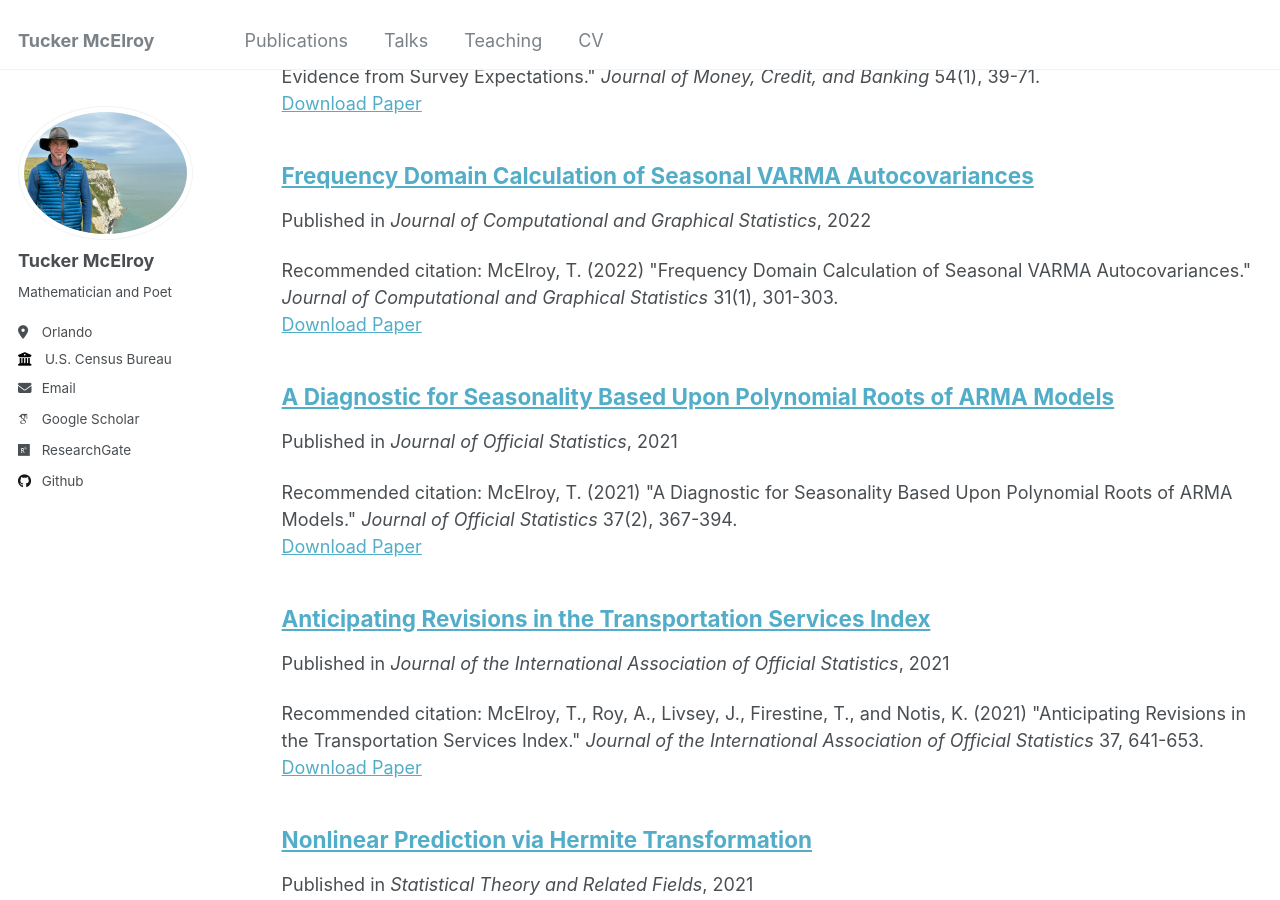
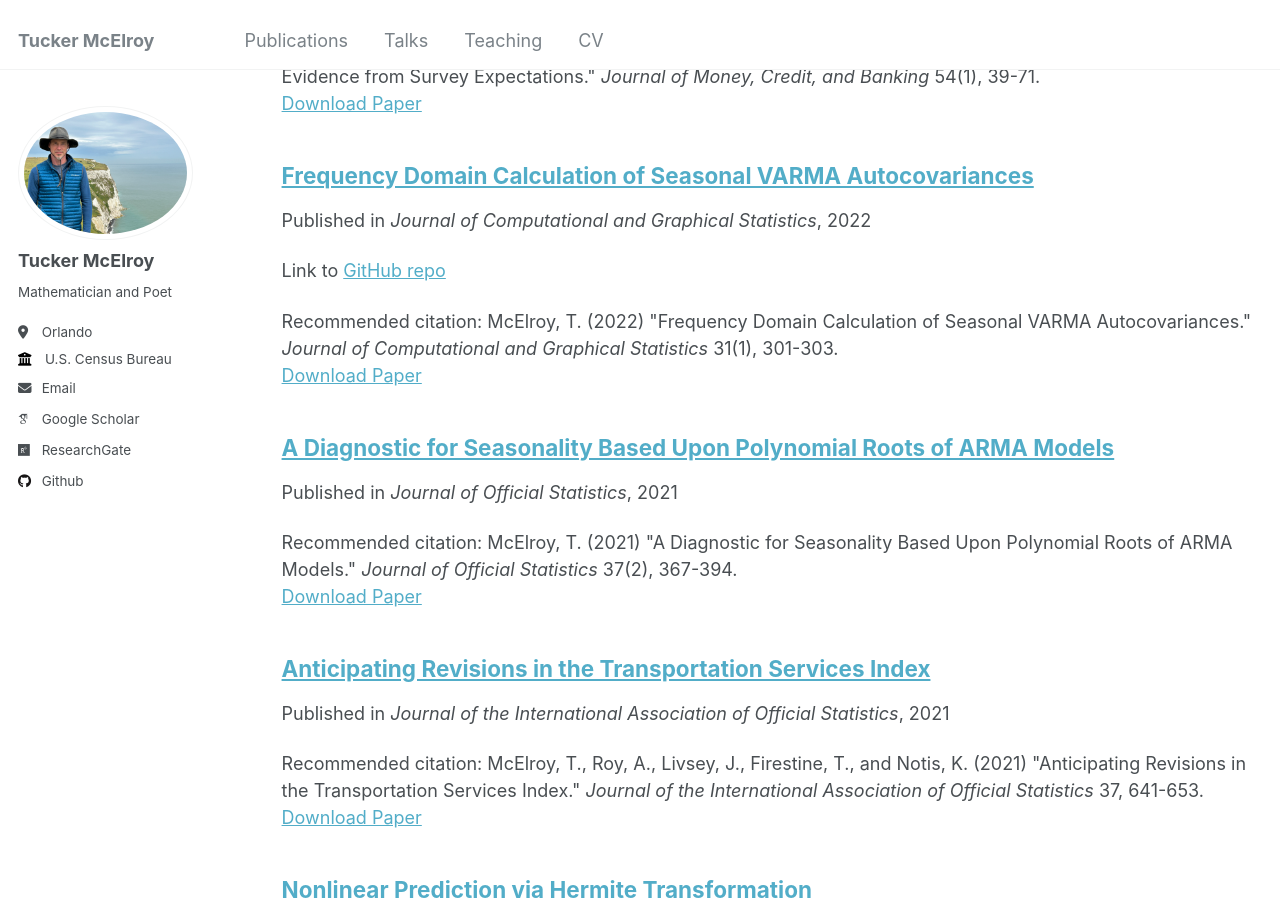
Before and after one commit to tuckermcelroy/tuckermcelroy.github.io, a Jekyll site: the page built from _pages/publications.html, in a window 1280 px wide and 900 px high, scrolled down 5192 px. Built offline with Jekyll 4.4.1, drawn with Linux system fonts in a browser that asks for light colours; some web fonts are replaced.

Commit message:
Update McElroy22a.md

```diff
--- a/_publications/McElroy22a.md
+++ b/_publications/McElroy22a.md
@@ -3,7 +3,7 @@ title: "Frequency Domain Calculation of Seasonal VARMA Autocovariances"
 collection: publication
 category: manuscripts
 permalink: /publication/McElroy22a
-excerpt:
+excerpt: 'Link to [GitHub repo](https://github.com/tuckermcelroy/VARMAacf)'
 date: 2022-01-01
 venue: 'Journal of Computational and Graphical Statistics'
 slidesurl:
```
